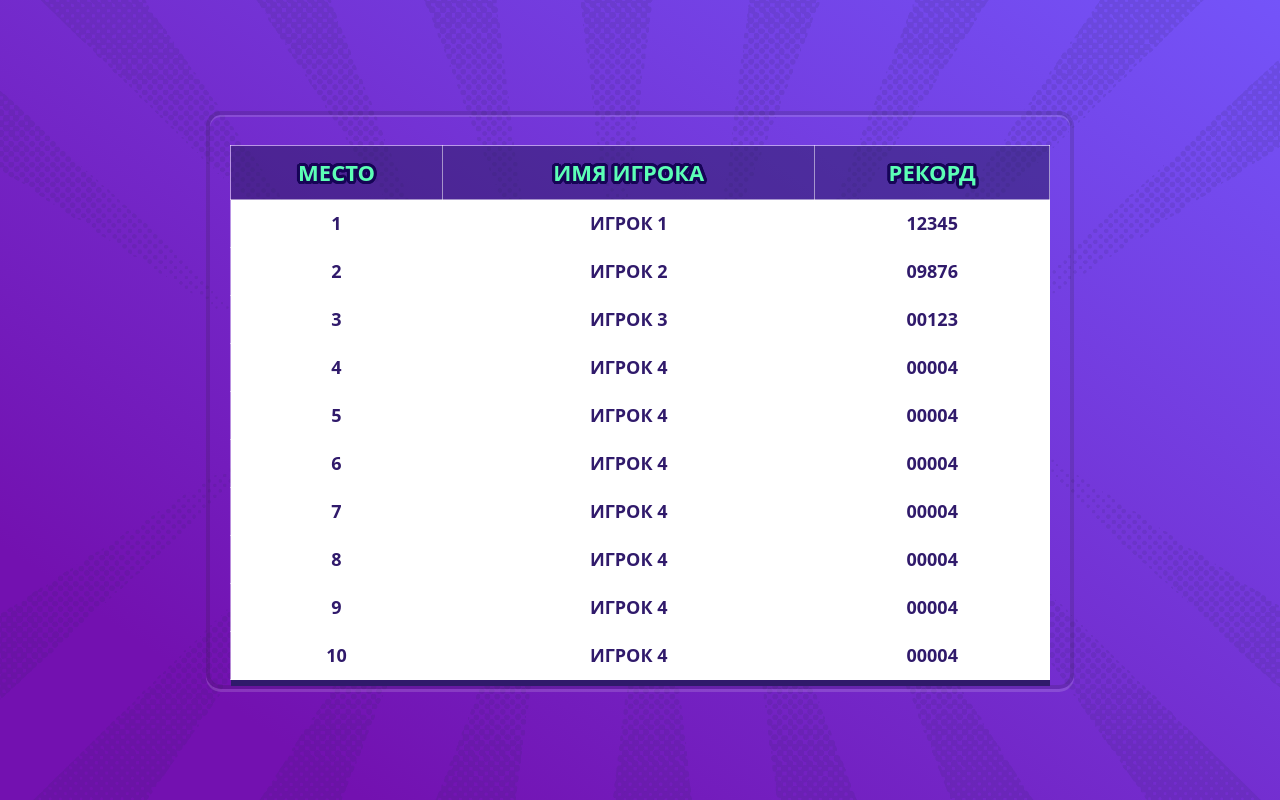
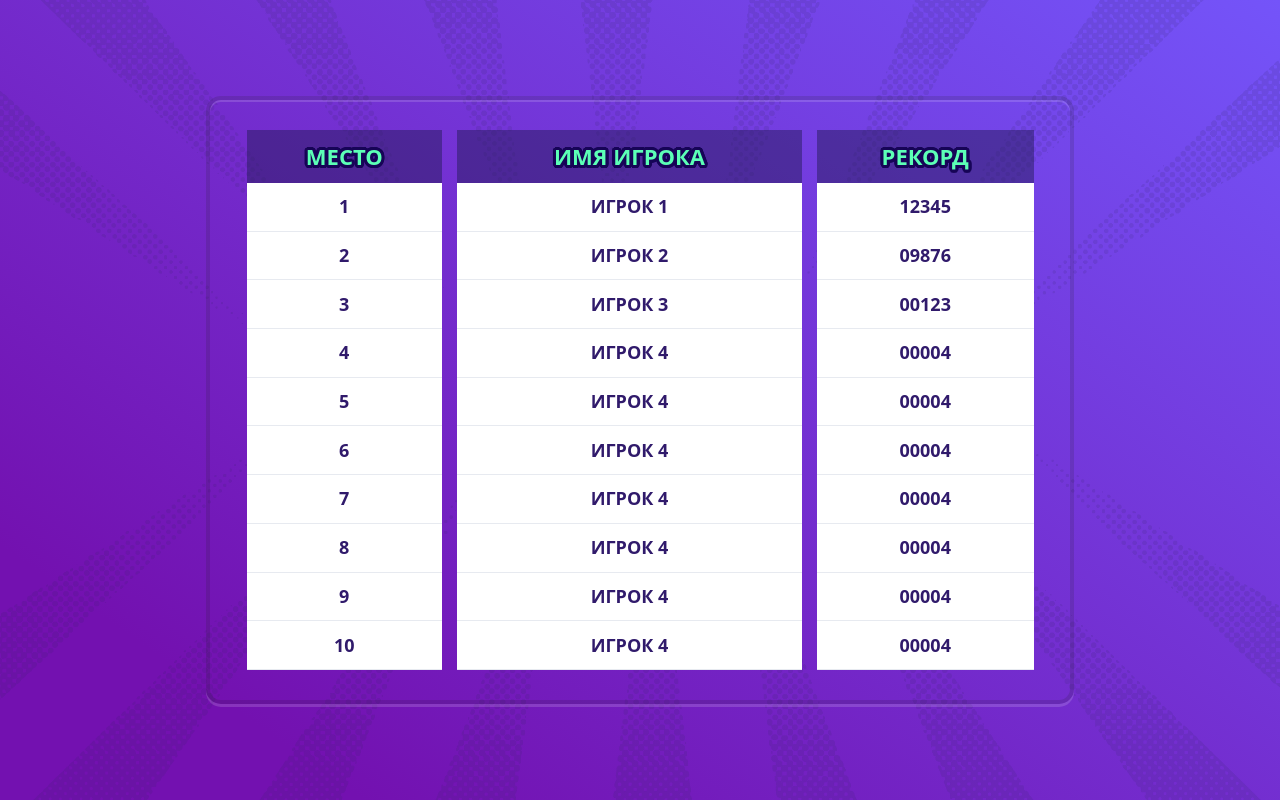
Before and after one commit to Niksha36/Draw_and_Guess, a Vue app in the folder frontend/: page /score in a window 1280 px wide. Built offline with nearby package versions, Linux system fonts and the light colour scheme.

Commit message:
table visual update

```diff
--- a/frontend/src/components/score.vue
+++ b/frontend/src/components/score.vue
@@ -1,7 +1,6 @@
 <template>
   <div class="scoreboard background">
-    <div class="wrapper" >
-      <div class="left-wrapper">
+    <div class="wrapper">
       <table>
         <thead>
         <tr>
@@ -14,11 +13,13 @@
         <tr v-for="(player, index) in players" :key="index">
           <td class="score-text">{{ index + 1 }}</td>
           <td class="score-text">{{ player.name }}</td>
-              <td class="score-text">{{ player.score.toLocaleString('en-US', { minimumIntegerDigits: 5, useGrouping: false }) }}</td>
+          <td class="score-text">{{
+              player.score.toLocaleString('en-US', {minimumIntegerDigits: 5, useGrouping: false})
+            }}
+          </td>
         </tr>
         </tbody>
       </table>
-      </div>
     </div>
   </div>
 </template>
@@ -28,16 +29,16 @@ export default {
   data() {
     return {
       players: [
-        { name: 'Игрок 1', score: 12345 },
-        { name: 'Игрок 2', score: 9876 },
-        { name: 'Игрок 3', score: 123 },
-        { name: 'Игрок 4', score: 4 },
-        { name: 'Игрок 4', score: 4 },
-        { name: 'Игрок 4', score: 4 },
-        { name: 'Игрок 4', score: 4 },
-        { name: 'Игрок 4', score: 4 },
-        { name: 'Игрок 4', score: 4 },
-        { name: 'Игрок 4', score: 4 },
+        {name: 'Игрок 1', score: 12345},
+        {name: 'Игрок 2', score: 9876},
+        {name: 'Игрок 3', score: 123},
+        {name: 'Игрок 4', score: 4},
+        {name: 'Игрок 4', score: 4},
+        {name: 'Игрок 4', score: 4},
+        {name: 'Игрок 4', score: 4},
+        {name: 'Игрок 4', score: 4},
+        {name: 'Игрок 4', score: 4},
+        {name: 'Игрок 4', score: 4},
 
       ]
     };
@@ -55,6 +56,7 @@ export default {
   justify-content: center;
   padding: 20px;
 }
+
 .wrapper {
   border: 4px rgba(29, 29, 27, .15) solid;
   -webkit-box-shadow: inset 0px 2px 0px 0px rgba(255, 255, 255, .15), 0px 3px 0px 0px rgba(255, 255, 255, .15);
@@ -63,38 +65,33 @@ export default {
   -webkit-border-radius: 12px;
   background-color: rgba(255, 255, 255, 0);
   width: 70%;
-  height: 76%;
-
+  height: 80%;
+  display: flex;
   border-radius: 15px;
+  align-items: center;
+  justify-content: center;
 
 }
-.left-wrapper {
-  display: flex;
 
-  flex-direction: column;
-  justify-content: flex-start;
-  align-items: center;
+table {
   border-radius: 10px;
+  width: 95%;
+  height: 90%;
+  border-spacing: 15px 0px;
+  border-collapse: separate;
+  margin: 10px;
 
-  margin: 20px;
-}
-table {
-  width: 100%;
-  border-collapse: collapse;
-  color: white;
-  margin: 10px;
 }
 
 th, td {
   padding: 10px;
-  border: 1px solid rgba(255, 255, 255, 0.5);
   text-align: center;
 }
 
 th {
   background-color: rgba(38, 28, 92, .5);
+  border: none;
 }
-
 
 
 .header-text {
@@ -112,7 +109,6 @@ th {
   font-weight: bold;
   font-size: 18px;
   color: #301a6b;
-  box-shadow: 0px 6px 0px 0px #301a6b;
   text-align: center;
   text-transform: uppercase;
 }
```
Also changed, not shown: frontend/src/components/room.vue (+5 -2 lines). Lines whose indentation alone changed are shown as unchanged.
